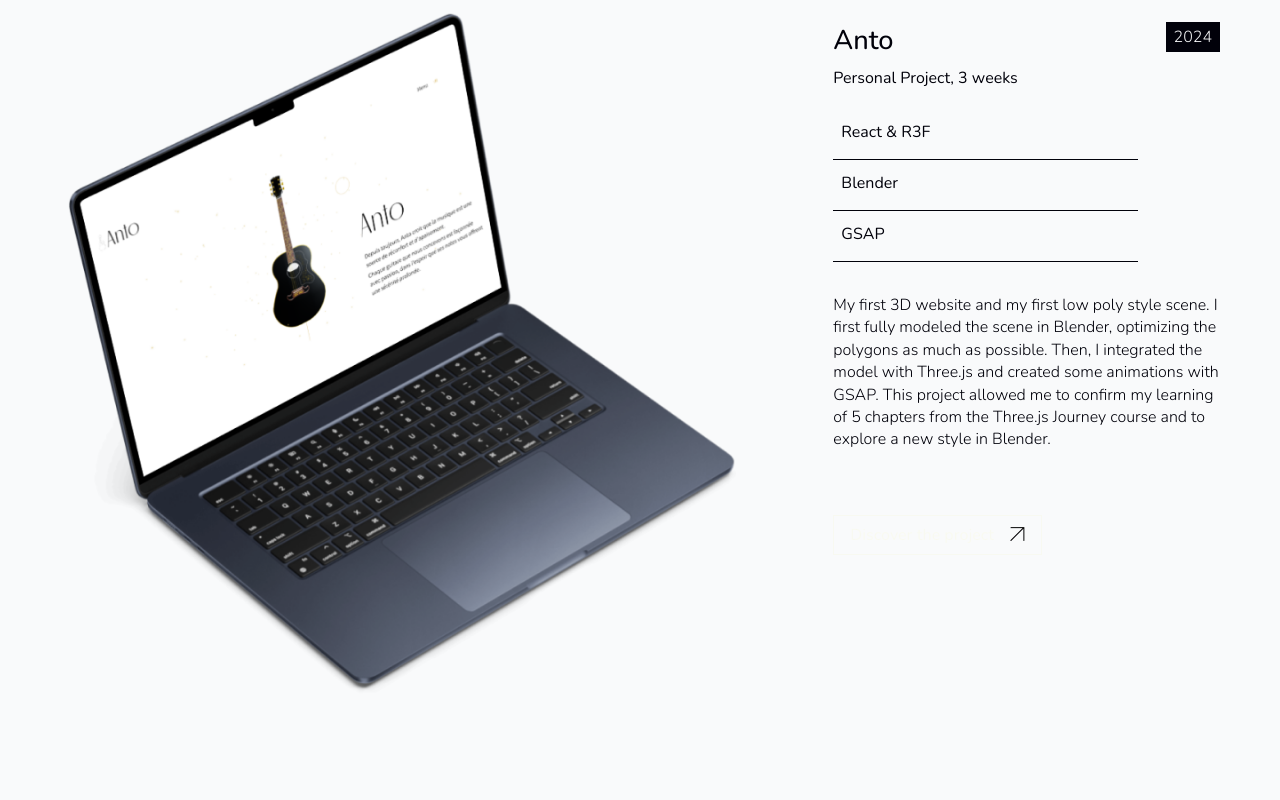
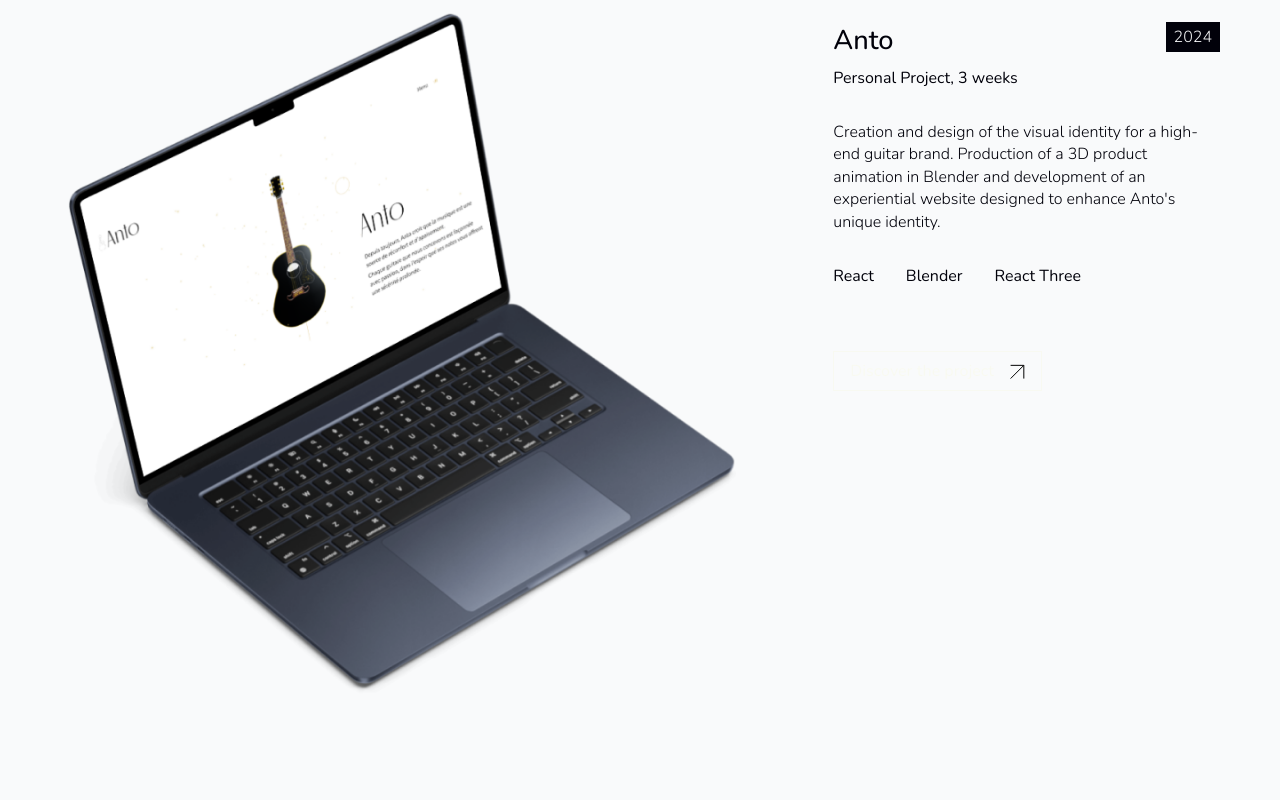
Before and after one commit to BillelT/billeltighidet.github.io, a React (Vite) app: page /projects in a window 1280 px wide. Shown: the part 1520-2320 px from the top of the page. Built offline with nearby package versions, Linux system fonts and the light colour scheme.

Commit message:
modify custom cursor and update project texts

```diff
--- a/src/components/cursor/cursor.css
+++ b/src/components/cursor/cursor.css
@@ -2,8 +2,8 @@
   position: fixed;
   top: 0;
   left: 0;
-  width: 20px;
-  height: 20px;
+  width: 16px;
+  height: 16px;
   border: 1px solid var(--white);
   pointer-events: none;
   z-index: 1000;
@@ -14,8 +14,8 @@
   position: fixed;
   top: 0;
   left: 0;
-  width: 15px;
-  height: 15px;
+  width: 12px;
+  height: 12px;
   border: 1px solid var(--white);
   pointer-events: none;
   z-index: 1000;
--- a/src/components/cursor/cursor.jsx
+++ b/src/components/cursor/cursor.jsx
@@ -32,25 +32,25 @@ export default function Cursor() {
 
       gsap.to(outlineRef.current, {
         duration: 0.4,
-        x: x + 7.5,
-        y: y + 7.5,
+        x: x + 6,
+        y: y + 6,
         ease: "power2.out",
       });
     };
 
     const handleMouseEnter = () => {
-      gsap.to(cursorRef.current, {
-        duration: 0.6,
-        scaleX: 1.25,
-        scaleY: 1.25,
-        ease: "power2.out",
-      });
-      gsap.to(outlineRef.current, {
-        duration: 0.6,
-        scaleX: 1.25,
-        scaleY: 1.25,
-        ease: "power2.out",
-      });
+      // gsap.to(cursorRef.current, {
+      //   duration: 0.6,
+      //   scaleX: 1.25,
+      //   scaleY: 1.25,
+      //   ease: "power2.out",
+      // });
+      // gsap.to(outlineRef.current, {
+      //   duration: 0.6,
+      //   scaleX: 1.25,
+      //   scaleY: 1.25,
+      //   ease: "power2.out",
+      // });
       gsap.to(cursorRef.current, {
         duration: 0.6,
         backgroundColor: "#f9fafb",
--- a/src/components/projects-section/projects-section.jsx
+++ b/src/components/projects-section/projects-section.jsx
@@ -39,18 +39,12 @@ export default function ProjectsSection({ count, cta, title }) {
                   </div>
                   <p>{t(`typeDuration.${index + 1}`)}</p>
                 </div>
-                <ul className="skills flex f-d-c r-g-12">
-                  <li className="p-l-8 p-b-16 border-bottom ma-w-305">
-                    {t(`skills.${index + 1}.skill1`)}
-                  </li>
-                  <li className="p-l-8 p-b-16 border-bottom ma-w-305">
-                    {t(`skills.${index + 1}.skill2`)}
-                  </li>
-                  <li className="p-l-8 p-b-16 border-bottom ma-w-305">
-                    {t(`skills.${index + 1}.skill3`)}
-                  </li>
+                <p className="body light">{t(`content.${index + 1}`)}</p>
+                <ul className="skills flex f-d-r col-g-32">
+                  <li className="">{t(`skills.${index + 1}.skill1`)}</li>
+                  <li className="">{t(`skills.${index + 1}.skill2`)}</li>
+                  <li className="">{t(`skills.${index + 1}.skill3`)}</li>
                 </ul>
-                <p className="body light">{t(`content.${index + 1}`)}</p>
               </div>
               <div className="p-10">
                 <button className="border semi-bold button hover-flying magnet-element">
@@ -61,7 +55,7 @@ export default function ProjectsSection({ count, cta, title }) {
                   >
                     {t(`CTA`)}
                     <img
-                      src="/img/thin-arrow-project-white.png"
+                      src="/img/thin-arrow-project-white.svg"
                       alt="icône flèche diagnole"
                       className=" flying"
                     />
--- a/src/index.css
+++ b/src/index.css
@@ -6,15 +6,13 @@
 
 @font-face {
   font-family: "Nunito";
-  src: url("/fonts/nunito/Nunito-Italic-VariableFont_wght.ttf")
-    format("truetype");
+  src: url("/fonts/nunito/Nunito-Italic-VariableFont_wght.ttf") format("truetype");
   font-style: italic;
 }
 
 @font-face {
   font-family: "Libre Baskerville";
-  src: url("/fonts/libre-baskerville/LibreBaskerville-Regular.ttf")
-    format("truetype");
+  src: url("/fonts/libre-baskerville/LibreBaskerville-Regular.ttf") format("truetype");
   font-weight: 400;
 }
 
@@ -268,6 +266,10 @@ a {
 
 .f-d-c {
   flex-direction: column;
+}
+
+.f-d-r {
+  flex-direction: row;
 }
 
 .sb {
--- a/src/locales/en/projects.json
+++ b/src/locales/en/projects.json
@@ -23,9 +23,11 @@
   },
   "skills": {
     "1": {
-      "skill1": "React & R3F",
+      "skill1": "React",
+      "skill3": "React Three",
+      "skill4": "GSAP",
       "skill2": "Blender",
-      "skill3": "GSAP"
+      "skill5": "Art direction"
     },
     "2": {
       "skill1": "Three.js",
@@ -49,7 +51,7 @@
     }
   },
   "content": {
-    "1": "My first 3D website and my first low poly style scene. I first fully modeled the scene in Blender, optimizing the polygons as much as possible. Then, I integrated the model with Three.js and created some animations with GSAP. This project allowed me to confirm my learning of 5 chapters from the Three.js Journey course and to explore a new style in Blender.",
+    "1": "Creation and design of the visual identity for a high-end guitar brand. Production of a 3D product animation in Blender and development of an experiential website designed to enhance Anto's unique identity.",
     "2": "My first 3D website and my first low poly style scene. I first fully modeled the scene in Blender, optimizing the polygons as much as possible. Then, I integrated the model with Three.js and created some animations with GSAP. This project allowed me to confirm my learning of 5 chapters from the Three.js Journey course and to explore a new style in Blender.",
     "3": "This project allowed me to apply numerous integration concepts. I also developed a brand identity, created the logo, harmonized the interfaces to establish visual coherence, and emphasized the user experience. I deeply reflected on the goal and target audience of this project. The answers I obtained guided my design choices.",
     "4": "The Fluff Event is a charity marathon on Twitch. I had the opportunity to work with many volunteers to successfully complete the 2024 edition. I designed and integrated several web pages, including the one presenting the 2024 edition (in 5 hours!). I also created mockups and visuals for the merchandise. This project was very enriching and I hope to help again in 2025!",
--- a/src/locales/fr/projects.json
+++ b/src/locales/fr/projects.json
@@ -23,9 +23,11 @@
   },
   "skills": {
     "1": {
-      "skill1": "React & R3F",
+      "skill1": "React",
+      "skill3": "React Three",
+      "skill4": "GSAP",
       "skill2": "Blender",
-      "skill3": "GSAP"
+      "skill5": "Direction artistique"
     },
     "2": {
       "skill1": "Three.js",
@@ -49,7 +51,7 @@
     }
   },
   "content": {
-    "1": "Mon premier site en 3D et ma première scène en style low poly. J'ai d'abord entièrement modélisé la scène sur Blender en optimisant au maximum les polygones. Ensuite, j'ai intégré le modèle avec Three.js et réalisé quelques animations avec GSAP. Ce projet m'a permis de valider l'apprentissage de 5 chapitres de la formation Three.js Journey et d'explorer un nouveau style sur Blender.",
+    "1": "Création et conception de l’identité visuelle d’une marque de guitares haut de gamme. Réalisation d’une animation produit en 3D sur Blender et développement d’un site expérientiel conçu pour renforcer l’identité unique d’Anto.",
     "2": "Mon premier site en 3D et ma première scène en style low poly. J'ai d'abord entièrement modélisé la scène sur Blender en optimisant au maximum les polygones. Ensuite, j'ai intégré le modèle avec Three.js et réalisé quelques animations avec GSAP. Ce projet m'a permis de valider l'apprentissage de 5 chapitres de la formation Three.js Journey et d'explorer un nouveau style sur Blender.",
     "3": "Ce projet m'a permis de mettre en pratique de nombreuses notions d'intégration. J'ai également conçu une identité de marque, créé le logo, harmonisé les interfaces pour établir une cohérence visuelle, et mis en avant l'expérience utilisateur. J'ai réfléchi profondément sur l'objectif et la cible de cette réalisation. Les réponses obtenues ont orienté mes choix de conception.",
     "4": "Le Fluff Event est un marathon caritatif sur Twitch. J'ai eu l'occasion de travailler avec de nombreux bénévoles pour mener à bien l'édition 2024. J'ai designé et intégré plusieurs pages web, dont celle qui présente l'édition 2024 (en 5 heures !). J'ai également réalisé des maquettes et des visuels pour le merch. Ce projet a été très enrichissant et j'espère pouvoir aider à nouveau en 2025 !",
```
Also changed, not shown: public/img/thin-arrow-project-white.png (deleted), public/img/thin-arrow-project-white.svg (added).
